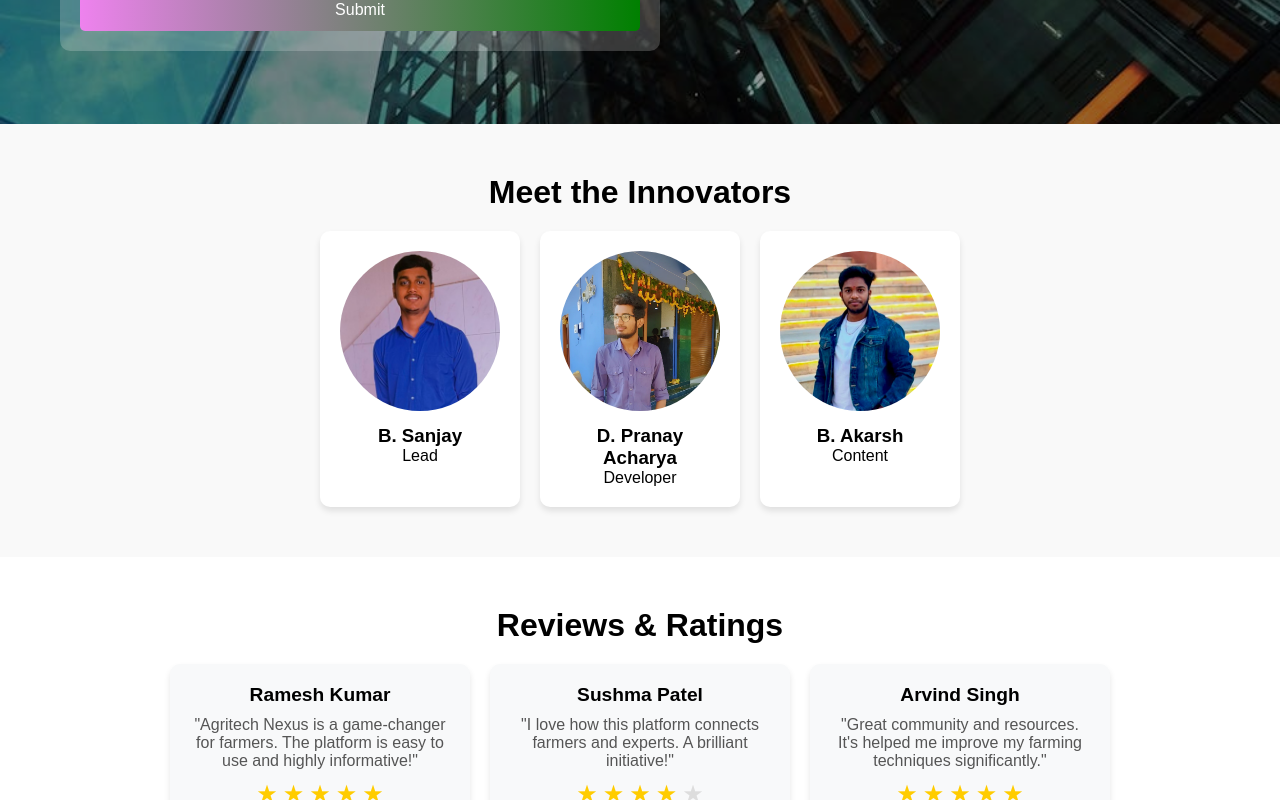
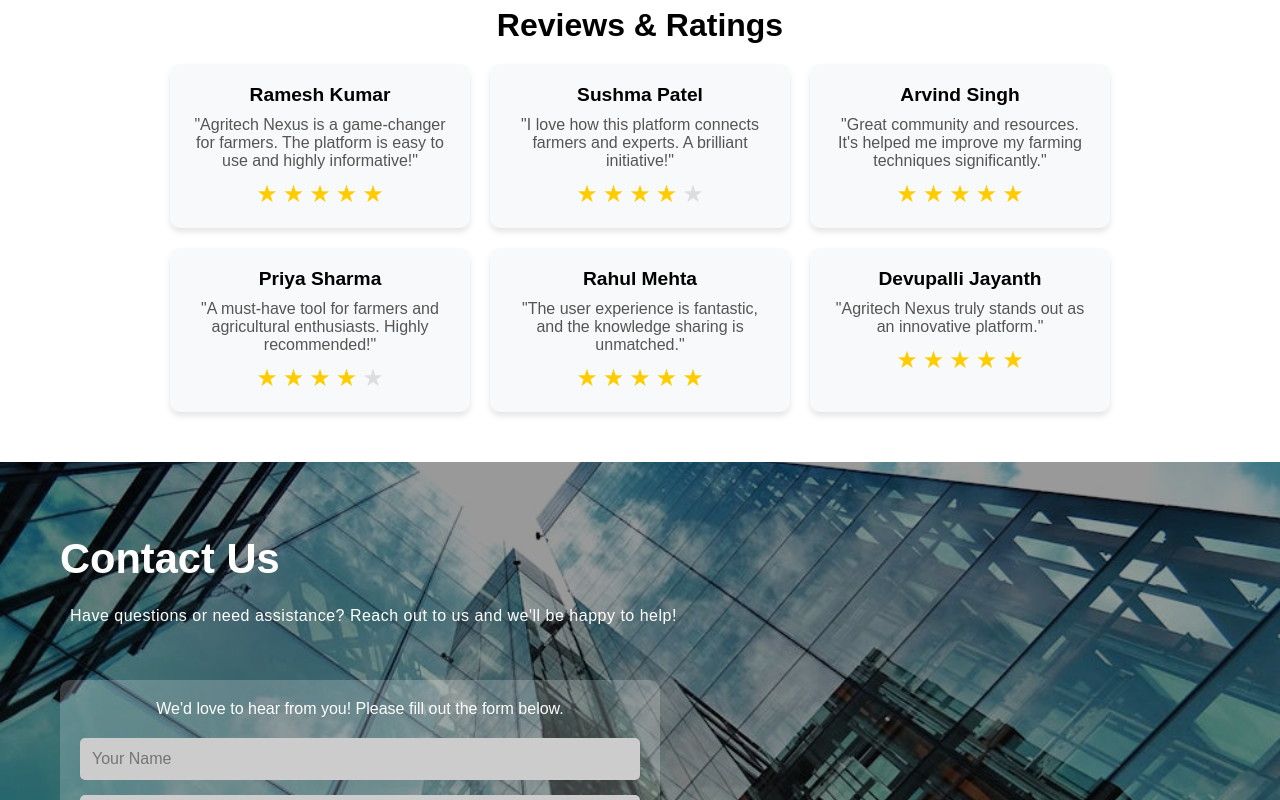
Before and after one commit to Pranay-143612/Agritech-Nexus, a React (Create React App) app: page / in a window 1280 px wide. Shown: the part 3120-3920 px from the top of the page. Built offline with nearby package versions, Linux system fonts and the light colour scheme.

Commit message:
contact page at footer

```diff
--- a/src/Front Page/Front.js
+++ b/src/Front Page/Front.js
@@ -63,8 +63,9 @@
         <AboutUs />
       </section>
       <section id='features'><Features /></section>
+      <section id='innovators'><Innovators /></section>
       <section id='contact'><ContactUs /></section>
-      <section id='innovators'><Innovators /></section>
+
 
     </div>
   );
--- a/src/Front Page/Innovators/Innovators.js
+++ b/src/Front Page/Innovators/Innovators.js
@@ -35,6 +35,11 @@
     {
       reviewer: "Rahul Mehta",
       review: "The user experience is fantastic, and the knowledge sharing is unmatched.",
+      rating: 5,
+    },
+    {
+      reviewer: "Devupalli Jayanth",
+      review: "Agritech Nexus truly stands out as an innovative platform.",
       rating: 5,
     },
   ];
```
